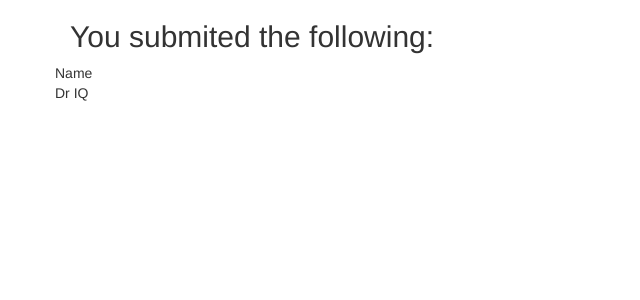
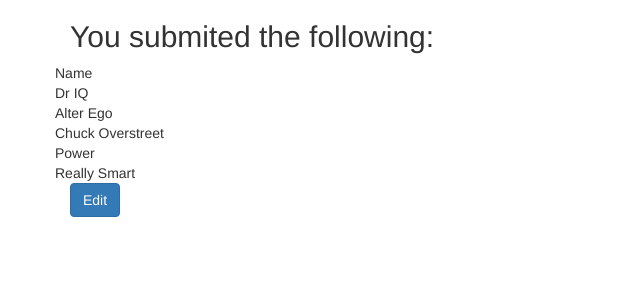
Before and after one commit to brahianvera/all_frameworks, an Angular app in the folder angularframework/form-heroes/: page / in a window 1280 px wide. Both pictures are taken after a click on the button "Submit". Shown: the top 300 px of the page, without its empty margins (0-640 px from the left). Built offline with nearby package versions, Linux system fonts and the light colour scheme.

Commit message:
showing the heroes data

```diff
--- a/angularframework/form-heroes/src/app/hero-form/hero-form.component.html
+++ b/angularframework/form-heroes/src/app/hero-form/hero-form.component.html
@@ -47,5 +47,16 @@
             <div class="cols-xs-3">Name</div>
             <div class="cols-xs-9">{{model.name}}</div>
         </div>
+        <div class="row">
+            <div class="cols-xs-3">Alter Ego</div>
+            <div class="cols-xs-9">{{model.alterEgo}}</div>
+        </div>
+        <div class="row">
+            <div class="cols-xs-3">Power</div>
+            <div class="cols-xs-9">{{model.power}}</div>
+        </div>
+        <button type="button" class="btn btn-primary" (click)="submitted=false" >
+            Edit
+        </button>
     </div>
 </div>
```
